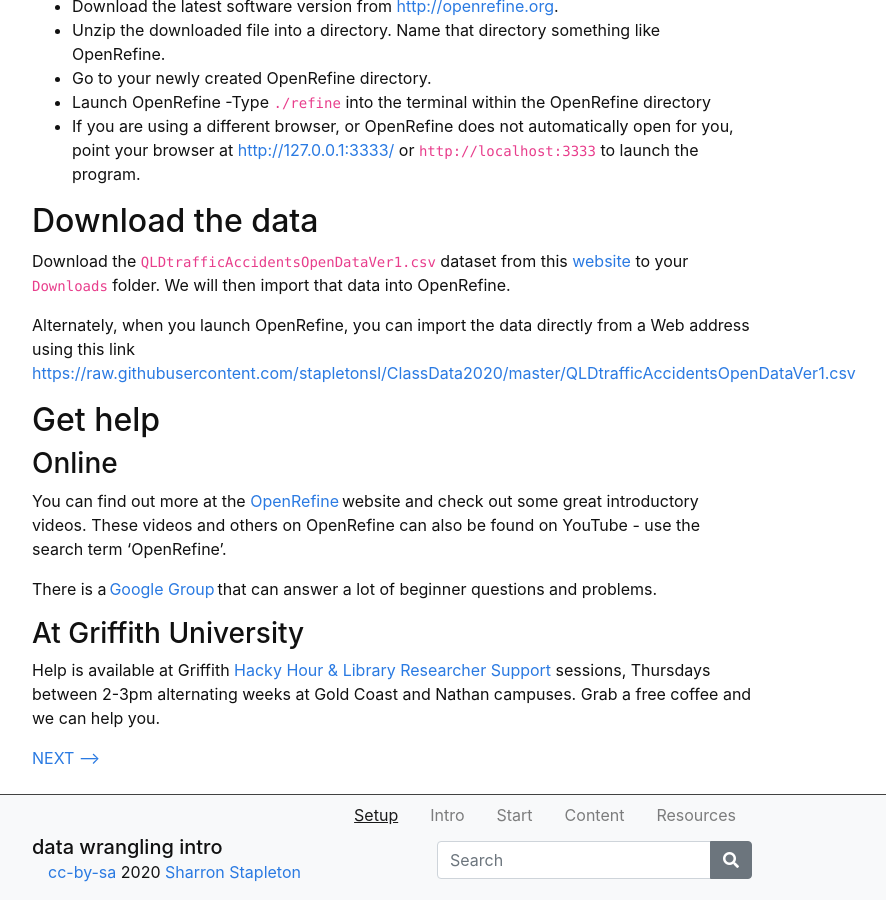
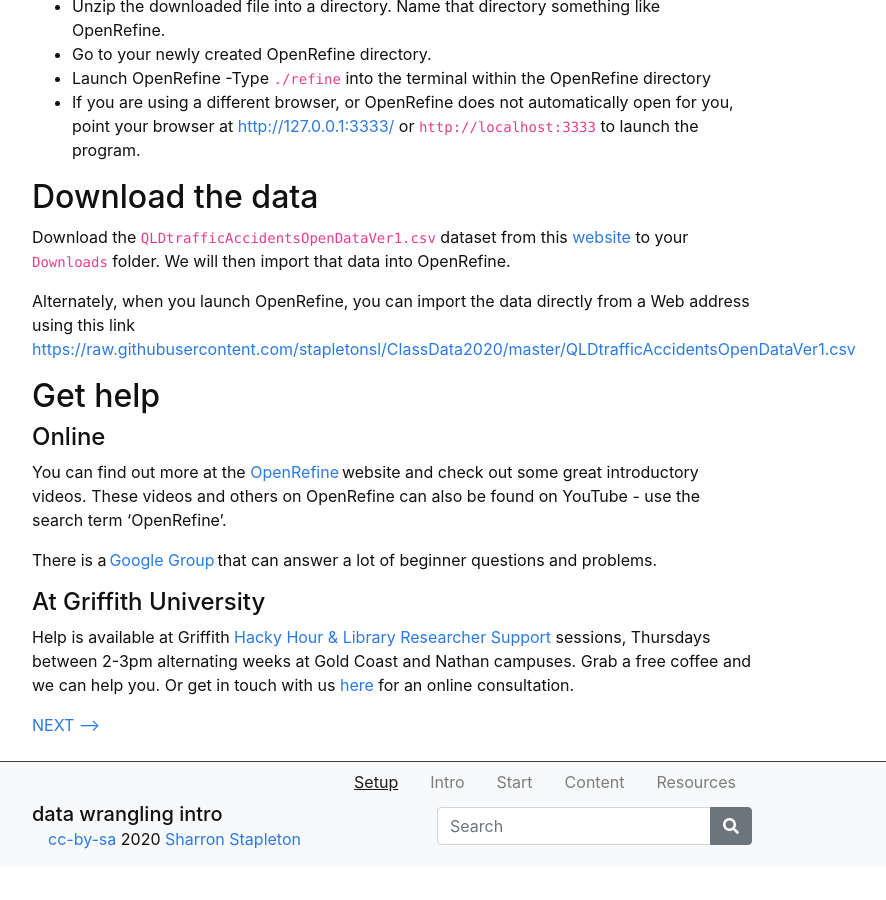
Before and after one commit to GULibrarySandbox/intro-data-wrangle, a Jekyll site: the page built from content/0-setup.md, in a window 1280 px wide and 900 px high, scrolled down 1450 px. Shown: the whole window, without its empty margins (248-1134 px from the left). Built offline with Jekyll 4.4.1, drawn with Linux system fonts in a browser that asks for light colours; after the commit the page ends 2317 px from its top, so only the background shows below that.

Commit message:
Update 0-setup.md

```diff
--- a/content/0-setup.md
+++ b/content/0-setup.md
@@ -6,7 +6,7 @@ nav: true
 
 ## Download & install software
 
-### Windows
+#### Windows
 - Check that you have Firefox or Chrome browsers installed and set as your default browser. OpenRefine runs in your default browser. It will not run correctly in Internet Explorer.
 - Download the latest software version from [http://openrefine.org](http://openrefine.org).
 - Unzip the downloaded file into a directory by right-clicking and selecting `Extract ...`.   Name that directory something like OpenRefine.
@@ -15,7 +15,7 @@ nav: true
 - Launch OpenRefine by clicking the `openrefine.exe` file (this will launch a command prompt window, but you can ignore that and wait for the browser to launch)
 - If you are using a different browser, or OpenRefine does not automatically open for you, point your browser at [http://127.0.0.1:3333/](http://127.0.0.1:3333/) or `http://localhost:3333` to launch the program.
 
-### Windows Troubleshooting
+#### Windows Troubleshooting
 
 You may also need to install Java for Windows
 - Check if your Windows is 32-bit or 64-bit help via: [https://support.microsoft.com/en-au/help/15056/windows-32-64-bit-faq](https://support.microsoft.com/en-au/help/15056/windows-32-64-bit-faq).
@@ -28,19 +28,19 @@ You may also need to install Java for Windows
 - Double-click on the saved file icon to start the installation process.
   [https://www.howtogeek.com/129178/why-does-64-bit-windows-need-a-separate-program-files-x86-folder/](https://www.howtogeek.com/129178/why-does-64-bit-windows-need-a-separate-program-files-x86-folder/)
 
-### Mac
+#### Mac
 - Check that you have Firefox or Chrome browsers installed and set as your default browser. OpenRefine runs in your default browser. It will not run correctly in Internet Explorer.
 - Download latest software version from [http://openrefine.org](http://openrefine.org)
 - Drag icon into `Applications folder`
 - Doubleclick to launch OpenRefine
 - If you are using a different browser, or OpenRefine does not automatically open for you, point your browser at [http://127.0.0.1:3333/](http://127.0.0.1:3333/) or `http://localhost:3333` to launch the program.
 
-### Mac Troubleshooting
+#### Mac Troubleshooting
 - If OpenRefine doesn’t open due to security settings go to:
   - `System Preferences> security & privacy >` see message re: OpenRefine
   - select Open anyway
 
-### Linux
+#### Linux
 - Check that you have Firefox or Chrome browsers installed and set as your default browser. OpenRefine runs in your default browser. It will not run correctly in Internet Explorer.
 - Download the latest software version from [http://openrefine.org](http://openrefine.org).
 - Unzip the downloaded file into a directory. Name that directory something like OpenRefine.
@@ -58,14 +58,15 @@ Alternately, when you launch OpenRefine, you can import the data directly from a
 
 ## Get help
 
-### Online
+#### Online
 
 You can find out more at the [OpenRefine](http://openrefine.org) website and check out some great introductory videos. These videos and others on OpenRefine can also be found on YouTube - use the search term 'OpenRefine'.
 
 There is a [Google Group](https://groups.google.com/forum/#!forum/openrefine) that can answer a lot of beginner questions and problems.
 
-### At Griffith University
+#### At Griffith University
 
 Help is available at Griffith [Hacky Hour & Library Researcher Support](https://hackyhourgriffith.wordpress.com/) sessions, Thursdays between 2-3pm alternating weeks at Gold Coast and Nathan campuses.  Grab a free coffee and we can help you.
+Or get in touch with us [here](https://intranet.secure.griffith.edu.au/library/forms/help) for an online consultation.
 
 [NEXT -->](data-wrangling-intro-for-hass-2.md)
```
